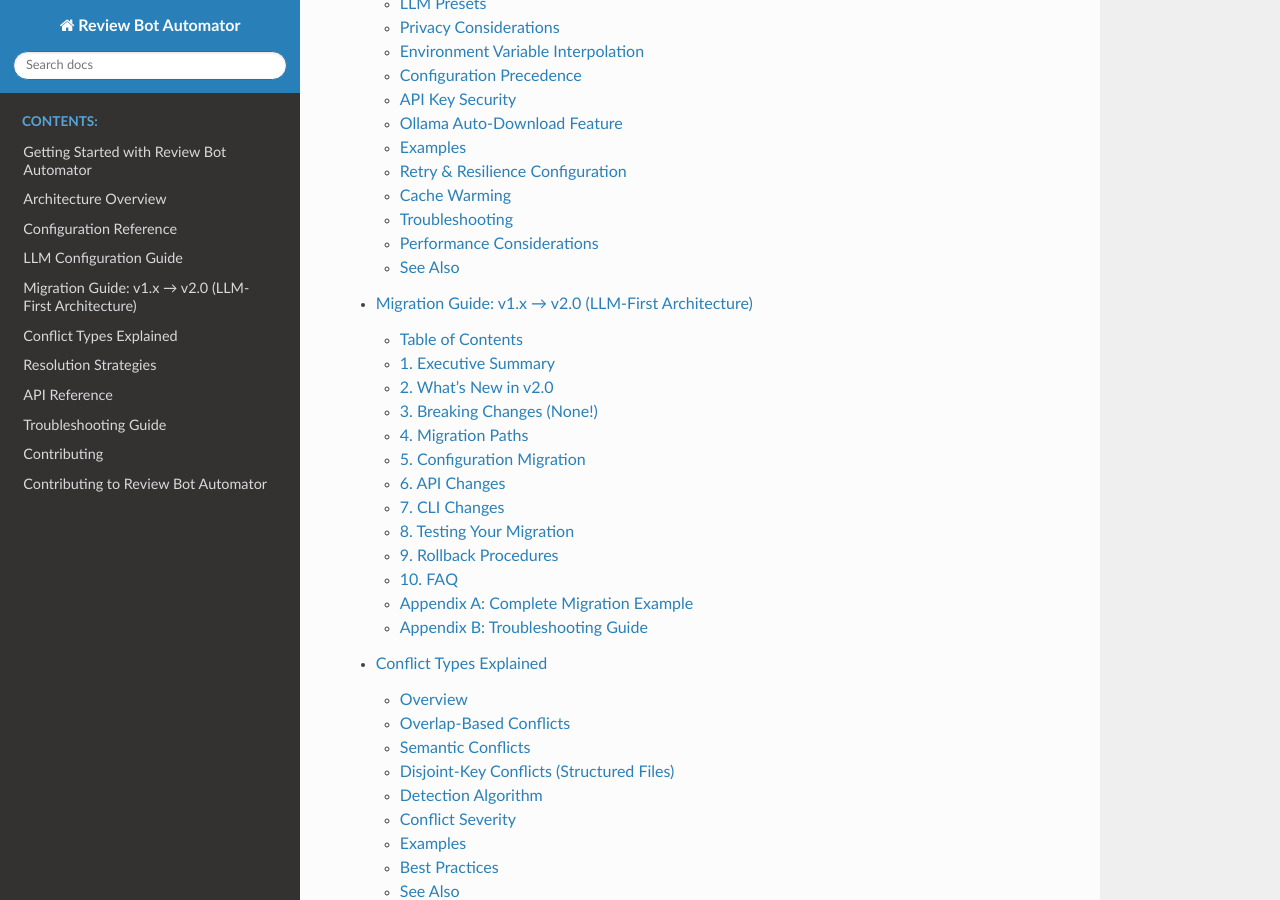
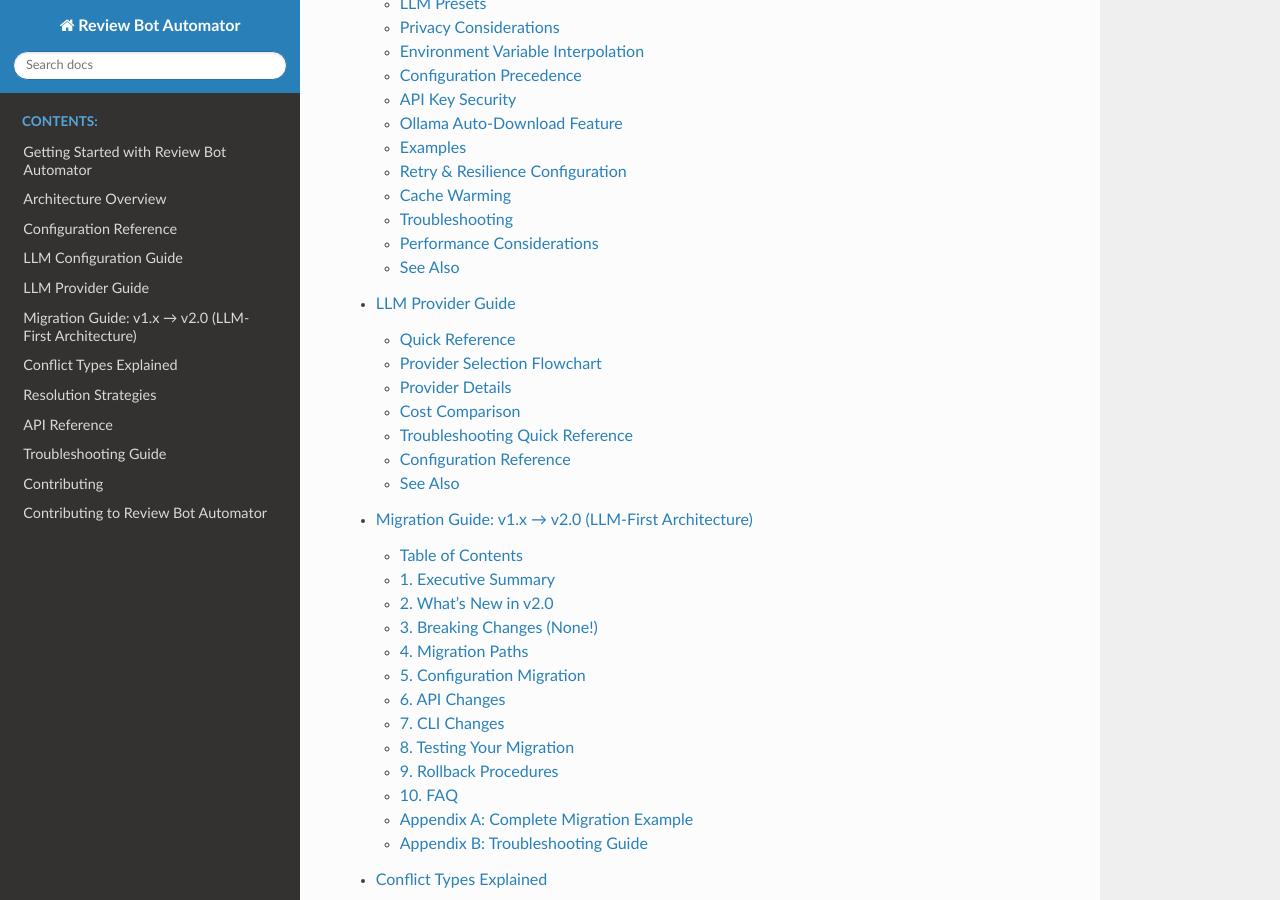
Before and after one commit to VirtualAgentics/coderabbit-conflict-resolver, a Sphinx documentation site: the page built from docs/index.rst, in a window 1280 px wide and 900 px high, scrolled down 1380 px. Built offline with Sphinx 7.4.7 and the Read the Docs theme 3.1.0, drawn with Linux system fonts in a browser that asks for light colours; pages that are not in the unit, such as notebooks, are missing from menus; part of the change alters nothing that is shown.

Commit message:
docs: add LLM provider guide for Phase 6 completion (#257)
* docs: add LLM provider guide for Phase 6 completion

Add comprehensive LLM provider selection and setup guide:
- Quick reference comparison matrix for all 5 providers
- Provider selection flowchart based on privacy/cost/subscription
- Detailed setup instructions for Ollama, Claude CLI, Codex CLI, OpenAI API, Anthropic API
- Model options and recommendations per provider
- Cost comparison tables (per-comment and monthly projections)
- Troubleshooting quick reference
- Cross-links to detailed documentation

Also updates:
- docs/index.rst: Add to toctree
- docs/llm-configuration.md: Add See Also link
- docs/troubleshooting.md: Add See Also link

Completes the final unchecked deliverable from Issue #120.

🤖 Generated with [Claude Code](https://claude.com/claude-code)

Co-Authored-By: Claude <noreply@anthropic.com>

* Update docs/llm-provider-guide.md

Co-authored-by: coderabbitai[bot] <136622811+coderabbitai[bot]@users.noreply.github.com>

---------

Co-authored-by: Claude <noreply@anthropic.com>
Co-authored-by: coderabbitai[bot] <136622811+coderabbitai[bot]@users.noreply.github.com>

````diff
--- a/docs/index.rst
+++ b/docs/index.rst
@@ -11,6 +11,7 @@ An intelligent, automated conflict resolution system for GitHub PR comments, spe
    architecture
    configuration
    llm-configuration
+   llm-provider-guide
    migration
    conflict-types
    resolution-strategies
--- a/docs/llm-configuration.md
+++ b/docs/llm-configuration.md
@@ -1035,6 +1035,7 @@ See `python scripts/benchmark_llm.py --help` for all options.
 
 ## See Also
 
+* [LLM Provider Guide](llm-provider-guide.md) - Provider comparison and selection guide
 * [Circuit Breaker](circuit-breaker.md) - Resilience pattern for handling provider failures
 * [Metrics Guide](metrics-guide.md) - Understanding LLM metrics and export options
 * [Cost Estimation](cost-estimation.md) - Pre-run cost estimation and budget configuration
--- /dev/null
+++ b/docs/llm-provider-guide.md
@@ -0,0 +1,360 @@
+# LLM Provider Guide
+
+This guide helps you choose and configure the right LLM provider for your needs. Review Bot Automator supports 5 providers, from free local options to pay-per-use APIs.
+
+## Quick Reference
+
+| Provider | Cost | Privacy | Latency | Setup | Best For |
+|----------|------|---------|---------|-------|----------|
+| **Ollama** | Free | High (local) | Medium | Medium | Privacy-focused teams |
+| **Claude CLI** | Free* | Medium | Fast | Easy | Claude subscribers |
+| **Codex CLI** | Free* | Medium | Fast | Easy | Copilot subscribers |
+| **OpenAI API** | Pay | Low | Fast | Easy | Pay-per-use flexibility |
+| **Anthropic API** | Pay | Low | Fast | Easy | Prompt caching savings |
+
+*Requires existing subscription (Claude Pro or GitHub Copilot)
+
+## Provider Selection Flowchart
+
+```text
+Do you need maximum privacy (data never leaves your machine)?
+├── YES → Use Ollama (local)
+└── NO → Do you have an existing subscription?
+          ├── Claude Pro → Use Claude CLI
+          ├── GitHub Copilot → Use Codex CLI
+          └── Neither → Do you want pay-per-use?
+                        ├── YES → Use OpenAI API or Anthropic API
+                        └── NO → Use Ollama (free, local)
+```
+
+## Provider Details
+
+### 1. Ollama (Local, Free)
+
+**Best for:** Privacy-focused teams, air-gapped environments, unlimited usage.
+
+**Pros:**
+
+* Completely free
+* Data never leaves your machine
+* No API keys needed
+* Unlimited requests
+
+**Cons:**
+
+* Requires GPU for best performance (CPU works but slower)
+* Initial model download (2-8GB)
+* Slightly higher latency than cloud APIs
+
+#### Quick Setup
+
+```bash
+# Install Ollama
+curl -fsSL https://ollama.com/install.sh | sh
+
+# Download recommended model
+ollama pull qwen2.5-coder:7b
+
+# Configure resolver
+export CR_LLM_ENABLED="true"
+export CR_LLM_PROVIDER="ollama"
+export CR_LLM_MODEL="qwen2.5-coder:7b"
+
+# Verify
+ollama list
+```
+
+#### Recommended Models
+
+| Model | VRAM | Quality | Speed |
+|-------|------|---------|-------|
+| `qwen2.5-coder:7b` | 8GB | Good | Fast |
+| `qwen2.5-coder:14b` | 16GB | Better | Medium |
+| `llama3.3:70b` | 48GB | Best | Slow |
+| `codellama:7b` | 8GB | Good | Fast |
+
+**See also:** [Ollama Setup Guide](ollama-setup.md) for GPU configuration and advanced options.
+
+---
+
+### 2. Claude CLI (Subscription, Free*)
+
+**Best for:** Teams with existing Claude Pro/Team subscriptions.
+
+**Pros:**
+
+* No additional cost with subscription
+* High-quality responses
+* Fast response times
+* Simple setup
+
+**Cons:**
+
+* Requires Claude Pro subscription ($20/month)
+* Data sent to Anthropic servers
+
+#### Quick Setup
+
+```bash
+# Install Claude CLI (requires Node.js)
+npm install -g @anthropic-ai/claude-cli
+
+# Authenticate (opens browser)
+claude auth login
+
+# Configure resolver
+export CR_LLM_ENABLED="true"
+export CR_LLM_PROVIDER="claude-cli"
+
+# Verify
+claude --version
+```
+
+#### Using Presets
+
+```bash
+# Zero-config preset
+pr-resolve apply --owner org --repo repo --pr 123 \
+  --llm-preset claude-cli-sonnet
+```
+
+---
+
+### 3. Codex CLI (Subscription, Free*)
+
+**Best for:** Teams with GitHub Copilot subscriptions.
+
+**Pros:**
+
+* No additional cost with Copilot subscription
+* Optimized for code tasks
+* Fast response times
+
+**Cons:**
+
+* Requires GitHub Copilot subscription ($10-19/month)
+* Data sent to OpenAI servers
+
+#### Quick Setup
+
+```bash
+# Install Codex CLI
+npm install -g @openai/codex-cli
+
+# Authenticate with GitHub
+codex auth login
+
+# Configure resolver
+export CR_LLM_ENABLED="true"
+export CR_LLM_PROVIDER="codex-cli"
+
+# Verify
+codex --version
+```
+
+#### Using Presets
+
+```bash
+# Zero-config preset
+pr-resolve apply --owner org --repo repo --pr 123 \
+  --llm-preset codex-cli-free
+```
+
+---
+
+### 4. OpenAI API (Pay-per-use)
+
+**Best for:** Teams wanting pay-per-use flexibility with latest models.
+
+**Pros:**
+
+* Only pay for what you use
+* Access to latest GPT models
+* Fast response times
+* Simple API
+
+**Cons:**
+
+* Requires credit card
+* Costs can add up for high-volume use
+* Data sent to OpenAI servers
+
+#### Quick Setup
+
+```bash
+# Get API key from https://platform.openai.com/api-keys
+
+# Configure resolver
+export CR_LLM_ENABLED="true"
+export CR_LLM_PROVIDER="openai"
+export CR_LLM_API_KEY="sk-..."
+export CR_LLM_MODEL="gpt-4o-mini"  # or gpt-5-mini
+
+# Verify
+curl https://api.openai.com/v1/models \
+  -H "Authorization: Bearer $CR_LLM_API_KEY" | head
+```
+
+#### Model Options
+
+| Model | Cost/1K tokens | Quality | Recommended |
+|-------|----------------|---------|-------------|
+| `gpt-5-nano` | ~$0.0001 | Good | Budget |
+| `gpt-4o-mini` | ~$0.00015 | Good | Default |
+| `gpt-5-mini` | ~$0.0003 | Better | Best value |
+| `gpt-5.1` | ~$0.001 | Best | Premium |
+
+#### Using Presets
+
+```bash
+# Zero-config preset
+pr-resolve apply --owner org --repo repo --pr 123 \
+  --llm-preset openai-api-mini \
+  --llm-api-key sk-...
+```
+
+---
+
+### 5. Anthropic API (Pay-per-use)
+
+**Best for:** Teams wanting prompt caching for cost savings (50-90% reduction).
+
+**Pros:**
+
+* Excellent prompt caching (significant cost savings)
+* High-quality Claude models
+* Fast response times
+
+**Cons:**
+
+* Requires credit card
+* Slightly higher base cost than OpenAI
+* Data sent to Anthropic servers
+
+#### Quick Setup
+
+```bash
+# Get API key from https://console.anthropic.com/settings/keys
+
+# Configure resolver
+export CR_LLM_ENABLED="true"
+export CR_LLM_PROVIDER="anthropic"
+export CR_LLM_API_KEY="sk-ant-..."
+export CR_LLM_MODEL="claude-haiku-4-5"  # or claude-sonnet-4-5
+
+# Verify
+curl https://api.anthropic.com/v1/messages \
+  -H "x-api-key: $CR_LLM_API_KEY" \
+  -H "anthropic-version: 2023-06-01" \
+  -d '{"model":"claude-haiku-4-5","max_tokens":10,"messages":[{"role":"user","content":"Hi"}]}'
+```
+
+#### Model Options
+
+| Model | Cost/1K tokens | Quality | Recommended |
+|-------|----------------|---------|-------------|
+| `claude-haiku-4-5` | ~$0.0008 | Good | Budget |
+| `claude-sonnet-4-5` | ~$0.003 | Better | Default |
+| `claude-opus-4-5` | ~$0.005 | Best | Premium |
+
+#### Using Presets
+
+```bash
+# Zero-config preset
+pr-resolve apply --owner org --repo repo --pr 123 \
+  --llm-preset anthropic-api-balanced \
+  --llm-api-key sk-ant-...
+```
+
+---
+
+## Cost Comparison
+
+### Per-Comment Cost (Typical)
+
+| Provider | Model | Cost/Comment |
+|----------|-------|--------------|
+| Ollama | qwen2.5-coder:7b | $0.0000 |
+| Claude CLI | claude-sonnet-4-5 | $0.0000* |
+| Codex CLI | codex | $0.0000* |
+| OpenAI API | gpt-4o-mini | ~$0.0002 |
+| Anthropic API | claude-haiku-4-5 | ~$0.0008 |
+
+*Subscription required
+
+### Monthly Projections (100 PRs, 20 comments each)
+
+| Provider | Monthly Cost |
+|----------|--------------|
+| Ollama | $0.00 |
+| Claude CLI | $0.00 (+ subscription) |
+| OpenAI API (gpt-4o-mini) | ~$0.40 |
+| Anthropic API (haiku) | ~$1.60 |
+
+**See also:** [Cost Estimation Guide](cost-estimation.md) for detailed calculations and budget configuration.
+
+---
+
+## Troubleshooting Quick Reference
+
+### Ollama
+
+| Issue | Solution |
+|-------|----------|
+| `Ollama not running` | Run `ollama serve` |
+| `Model not found` | Run `ollama pull <model>` |
+| Slow responses | Enable GPU or use smaller model |
+
+### Claude CLI / Codex CLI
+
+| Issue | Solution |
+|-------|----------|
+| `command not found` | Install with `npm install -g <package>` |
+| `Not authenticated` | Run `<cli> auth login` |
+| Token expired | Re-authenticate |
+
+### OpenAI / Anthropic API
+
+| Issue | Solution |
+|-------|----------|
+| `Invalid API key` | Verify key starts with `sk-` or `sk-ant-` |
+| `Rate limit exceeded` | Wait or reduce request rate |
+| `Model not found` | Check model name spelling |
+
+**See also:** [Troubleshooting Guide](troubleshooting.md) for detailed solutions.
+
+---
+
+## Configuration Reference
+
+### Environment Variables
+
+| Variable | Description | Example |
+|----------|-------------|---------|
+| `CR_LLM_ENABLED` | Enable LLM parsing | `true` |
+| `CR_LLM_PROVIDER` | Provider name | `ollama`, `anthropic`, etc. |
+| `CR_LLM_MODEL` | Model identifier | `gpt-4o-mini` |
+| `CR_LLM_API_KEY` | API key (for API providers) | `sk-...` |
+
+### CLI Presets
+
+| Preset | Provider | Model | Cost |
+|--------|----------|-------|------|
+| `ollama-local` | Ollama | qwen2.5-coder:7b | Free |
+| `claude-cli-sonnet` | Claude CLI | claude-sonnet-4-5 | Free* |
+| `codex-cli-free` | Codex CLI | codex | Free* |
+| `openai-api-mini` | OpenAI | gpt-4o-mini | Pay |
+| `anthropic-api-balanced` | Anthropic | claude-sonnet-4-5 | Pay |
+
+**See also:** [LLM Configuration Guide](llm-configuration.md) for advanced options.
+
+---
+
+## See Also
+
+* [Ollama Setup Guide](ollama-setup.md) - Detailed Ollama installation and GPU setup
+* [LLM Configuration Guide](llm-configuration.md) - Advanced configuration options
+* [Cost Estimation Guide](cost-estimation.md) - Detailed cost calculations
+* [Troubleshooting Guide](troubleshooting.md) - Common issues and solutions
+* [Privacy Architecture](privacy-architecture.md) - Data flow and privacy details
+* [API Reference](api-reference.md) - Provider class documentation
--- a/docs/troubleshooting.md
+++ b/docs/troubleshooting.md
@@ -1160,6 +1160,7 @@ If your issue isn't covered here:
    * Ask questions and share solutions
 
 4. **Review documentation:**
+   * [LLM Provider Guide](llm-provider-guide.md)
    * [Getting Started](getting-started.md)
    * [Configuration Guide](configuration.md)
    * [Privacy Architecture](privacy-architecture.md)
````
